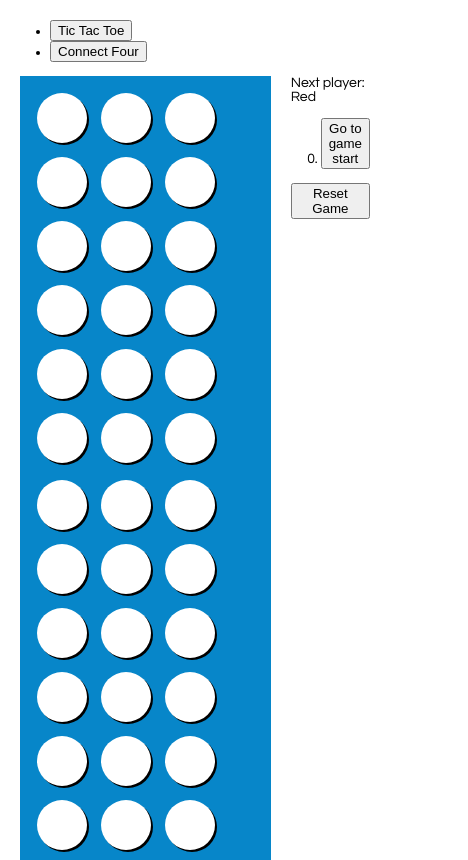
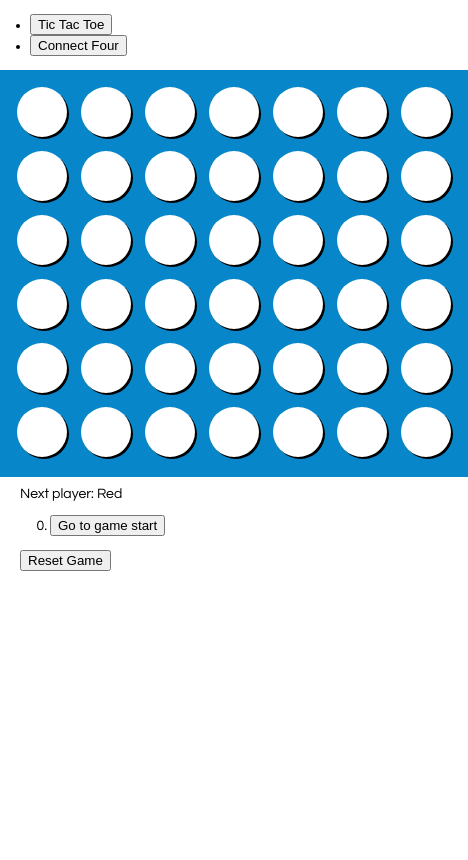
Before and after one commit to wongvincent/learning-react, a React app: page / in a window 390 px wide. Shown: the top 860 px of the page, 468 px wide, since content can reach past the window. Built offline with nearby package versions, Linux system fonts and the light colour scheme.

Commit message:
Make mobile friendly

```diff
--- a/src/connectfour.css
+++ b/src/connectfour.css
@@ -2,6 +2,8 @@
     border: 10px solid #0786c9;
     background: #0786c9;
     height: 100%;
+    white-space: nowrap;
+    margin-bottom: 10px;
 }
 
 .connect-four .column {
--- a/src/index.css
+++ b/src/index.css
@@ -1,6 +1,12 @@
 body {
   font: 14px "Century Gothic", Futura, sans-serif;
   margin: 20px;
+}
+
+@media (max-width: 530px) {
+  body {
+    margin: 0;
+  }
 }
 
 ol, ul {
@@ -10,6 +16,7 @@ body {
 .game {
   display: flex;
   flex-direction: row;
+  flex-wrap: wrap;
 }
 
 .game-info {
```
Lines whose indentation alone changed are shown as unchanged.
